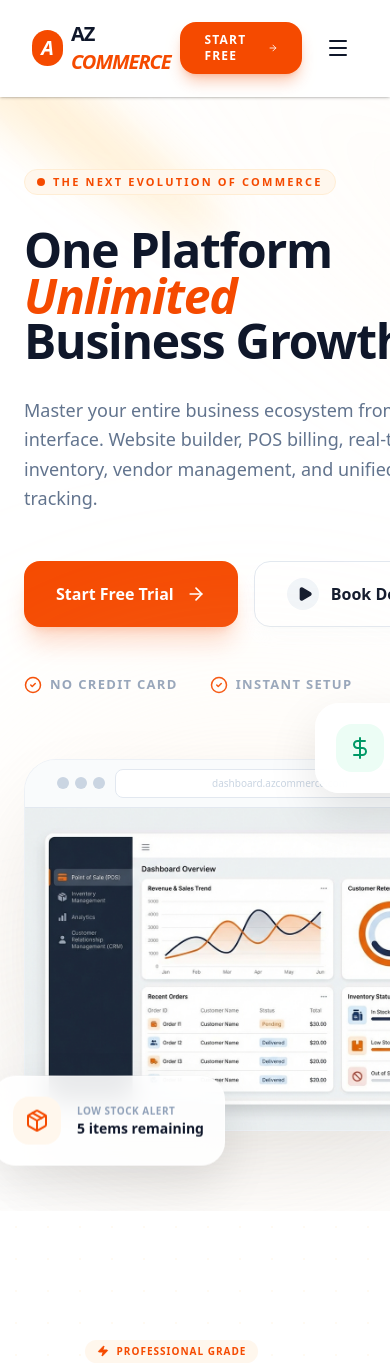
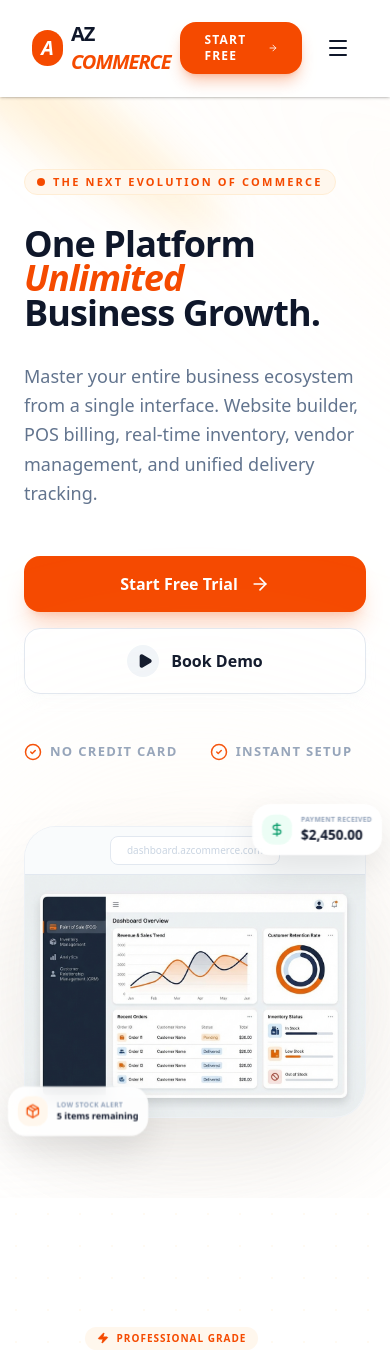
Before and after one commit to salehafirdous/AZ-Commerce, a Next.js app: page / in a window 390 px wide. Shown: the top 1371 px of the page. Built offline with nearby package versions, Linux system fonts and the light colour scheme; a web font is replaced by a local one.

Commit message:
complete updated website

```diff
--- a/src/app/layout/Footer.tsx
+++ b/src/app/layout/Footer.tsx
@@ -18,11 +18,6 @@
                 { name: "Admin Portal", href: "/products/admin-portal" },
                 { name: "Analytics", href: "/products/analytics" },
                 { name: "CRM", href: "/products/crm" }
-
-
-
-
-
 
             ]
         },
--- a/src/app/products/admin-portal/page.tsx
+++ b/src/app/products/admin-portal/page.tsx
@@ -58,7 +58,7 @@
                             initial={{ opacity: 0, y: 20 }}
                             animate={{ opacity: 1, y: 0 }}
                             transition={{ delay: 0.1 }}
-                            className="text-5xl md:text-7xl font-display font-semibold text-[#0f172a] leading-[0.95] tracking-tight mb-8"
+                            className="text-4xl sm:text-5xl md:text-7xl font-display font-semibold text-[#0f172a] leading-[0.95] tracking-tight mb-8"
                         >
                             Total Control<br />
                             <span className="text-orange-600 italic">Absolute</span> <br />
@@ -78,12 +78,12 @@
                             initial={{ opacity: 0, y: 20 }}
                             animate={{ opacity: 1, y: 0 }}
                             transition={{ delay: 0.3 }}
-                            className="flex flex-wrap gap-4 mb-12"
+                            className="flex flex-col sm:flex-row flex-wrap gap-4 mb-12"
                         >
-                            <Link href="/v4/signup" className="px-8 py-4 bg-orange-600 text-white rounded-xl font-bold hover:bg-orange-700 transition-all shadow-xl shadow-orange-600/20 active:scale-95 flex items-center gap-3 group">
+                            <Link href="/v4/signup" className="px-8 py-4 bg-orange-600 text-white rounded-xl font-bold hover:bg-orange-700 transition-all shadow-xl shadow-orange-600/20 active:scale-95 flex items-center justify-center gap-3 group w-full sm:w-auto">
                                 Start Free Trial <ArrowRight size={20} className="group-hover:translate-x-1 transition-transform" />
                             </Link>
-                            <button className="px-8 py-4 bg-white text-[#0f172a] border border-slate-200 rounded-xl font-bold hover:bg-slate-50 transition-all flex items-center gap-3 shadow-lg shadow-slate-200/10">
+                            <button className="px-8 py-4 bg-white text-[#0f172a] border border-slate-200 rounded-xl font-bold hover:bg-slate-50 transition-all flex items-center justify-center gap-3 shadow-lg shadow-slate-200/10 w-full sm:w-auto">
                                 <div className="w-8 h-8 rounded-full bg-slate-100 flex items-center justify-center">
                                     <Play size={16} className="fill-[#0f172a] translate-x-0.5" />
                                 </div>
@@ -109,13 +109,13 @@
                         className="relative perspective-1000"
                     >
                         <div className="bg-white rounded-[2rem] shadow-[0_40px_100px_-20px_rgba(0,0,0,0.12)] border border-slate-200/60 overflow-hidden relative z-10 transition-transform hover:scale-[1.02] duration-700">
-                            <div className="h-12 bg-slate-50/80 border-b border-slate-200 flex items-center px-8 gap-2.5">
-                                <div className="flex gap-1.5">
+                            <div className="h-12 bg-slate-50/80 border-b border-slate-200 flex items-center px-4 sm:px-8 gap-2.5">
+                                <div className="flex gap-1.5 hidden sm:flex">
                                     <div className="w-3 h-3 rounded-full bg-slate-300" />
                                     <div className="w-3 h-3 rounded-full bg-slate-300" />
                                     <div className="w-3 h-3 rounded-full bg-slate-300" />
                                 </div>
-                                <div className="mx-auto bg-white px-24 py-1.5 rounded-lg border border-slate-200 text-[10px] text-slate-300 font-medium">
+                                <div className="mx-auto bg-white px-4 sm:px-24 py-1.5 rounded-lg border border-slate-200 text-[10px] text-slate-300 font-medium truncate max-w-[200px] sm:max-w-none">
                                     admin.azcommerce.com
                                 </div>
                             </div>
@@ -133,28 +133,28 @@
                         <motion.div
                             animate={{ y: [0, -12, 0] }}
                             transition={{ duration: 4, repeat: Infinity, ease: "easeInOut" }}
-                            className="absolute -top-12 -right-12 bg-white/90 backdrop-blur-md p-5 rounded-2xl shadow-[0_20px_50px_rgba(0,0,0,0.1)] border border-white/50 z-20 flex items-center gap-4"
+                            className="absolute -top-4 -right-4 sm:-top-12 sm:-right-12 bg-white/90 backdrop-blur-md p-3 sm:p-5 rounded-2xl shadow-[0_20px_50px_rgba(0,0,0,0.1)] border border-white/50 z-20 flex items-center gap-3 sm:gap-4 scale-75 sm:scale-100 origin-top-right"
                         >
-                            <div className="w-12 h-12 bg-emerald-50 text-emerald-600 rounded-xl flex items-center justify-center">
-                                <Users size={24} />
+                            <div className="w-10 h-10 sm:w-12 sm:h-12 bg-emerald-50 text-emerald-600 rounded-xl flex items-center justify-center">
+                                <Users size={20} className="sm:w-6 sm:h-6" />
                             </div>
                             <div>
-                                <div className="text-[10px] font-bold text-slate-400 uppercase tracking-wider">Active Users</div>
-                                <div className="text-xl font-bold text-slate-900">1,204 Roles</div>
+                                <div className="text-[9px] sm:text-[10px] font-bold text-slate-400 uppercase tracking-wider">Active Users</div>
+                                <div className="text-lg sm:text-xl font-bold text-slate-900">1,204 Roles</div>
                             </div>
                         </motion.div>
 
                         <motion.div
                             animate={{ y: [0, 12, 0] }}
                             transition={{ duration: 5, repeat: Infinity, ease: "easeInOut", delay: 1 }}
-                            className="absolute -bottom-8 -left-8 bg-white/90 backdrop-blur-md p-5 rounded-2xl shadow-[0_20px_50px_rgba(0,0,0,0.1)] border border-white/50 z-20 flex items-center gap-4"
+                            className="absolute -bottom-4 -left-4 sm:-bottom-8 sm:-left-8 bg-white/90 backdrop-blur-md p-3 sm:p-5 rounded-2xl shadow-[0_20px_50px_rgba(0,0,0,0.1)] border border-white/50 z-20 flex items-center gap-3 sm:gap-4 scale-75 sm:scale-100 origin-bottom-left"
                         >
-                            <div className="w-12 h-12 bg-orange-50 text-orange-600 rounded-xl flex items-center justify-center">
-                                <Lock size={24} />
+                            <div className="w-10 h-10 sm:w-12 sm:h-12 bg-orange-50 text-orange-600 rounded-xl flex items-center justify-center">
+                                <Lock size={20} className="sm:w-6 sm:h-6" />
                             </div>
                             <div>
-                                <div className="text-[10px] font-bold text-slate-400 uppercase tracking-wider">Security Status</div>
-                                <div className="text-sm font-bold text-slate-900">Protected</div>
+                                <div className="text-[9px] sm:text-[10px] font-bold text-slate-400 uppercase tracking-wider">Security Status</div>
+                                <div className="text-xs sm:text-sm font-bold text-slate-900">Protected</div>
                             </div>
                         </motion.div>
 
--- a/src/components/v4/NavbarV4.tsx
+++ b/src/components/v4/NavbarV4.tsx
@@ -42,7 +42,7 @@
             )}>
                 <div className="flex items-center justify-between">
                     {/* Logo */}
-                    <Link href="/v4" className="flex items-center gap-2 group">
+                    <Link href="/" className="flex items-center gap-2 group">
                         <div className="w-9 h-9 bg-orange-600 rounded-xl flex items-center justify-center transform group-hover:rotate-6 transition-transform">
                             <span className="text-white font-black text-xl italic leading-none">A</span>
                         </div>
--- a/src/components/v4/sections/FinalCTAV4.tsx
+++ b/src/components/v4/sections/FinalCTAV4.tsx
@@ -63,7 +63,7 @@
                             className="flex flex-wrap justify-center gap-6"
                         >
                             <Link
-                                href="/v4/signup"
+                                href="/signup"
                                 className="px-10 py-5 bg-orange-600 text-white rounded-2xl font-black text-lg hover:bg-orange-700 transition-all shadow-2xl shadow-orange-600/30 active:scale-95 flex items-center gap-3 group uppercase tracking-widest"
                             >
                                 Start Free Trial <ArrowRight size={24} className="group-hover:translate-x-2 transition-transform" />
--- a/src/components/v4/sections/HeroV4.tsx
+++ b/src/components/v4/sections/HeroV4.tsx
@@ -54,7 +54,7 @@
                             initial={{ opacity: 0, y: 20 }}
                             animate={{ opacity: 1, y: 0 }}
                             transition={{ delay: 0.1 }}
-                            className="text-5xl md:text-7xl font-display font-semibold text-[#0f172a] leading-[0.95] tracking-tight mb-8"
+                            className="text-4xl sm:text-5xl md:text-7xl font-display font-semibold text-[#0f172a] leading-[0.95] tracking-tight mb-8"
                         >
                             One Platform <br />
                             <span className="text-orange-600 italic">Unlimited</span> <br />
@@ -74,15 +74,15 @@
                             initial={{ opacity: 0, y: 20 }}
                             animate={{ opacity: 1, y: 0 }}
                             transition={{ delay: 0.3 }}
-                            className="flex flex-wrap gap-4 mb-12"
+                            className="flex flex-col sm:flex-row flex-wrap gap-4 mb-12"
                         >
                             <Link
                                 href="/v4/signup"
-                                className="px-8 py-4 bg-orange-600 text-white rounded-xl font-bold hover:bg-orange-700 transition-all shadow-xl shadow-orange-600/20 active:scale-95 flex items-center gap-3 group"
+                                className="px-8 py-4 bg-orange-600 text-white rounded-xl font-bold hover:bg-orange-700 transition-all shadow-xl shadow-orange-600/20 active:scale-95 flex items-center justify-center gap-3 group w-full sm:w-auto"
                             >
                                 Start Free Trial <ArrowRight size={20} className="group-hover:translate-x-1 transition-transform" />
                             </Link>
-                            <button className="px-8 py-4 bg-white text-[#0f172a] border border-slate-200 rounded-xl font-bold hover:bg-slate-50 transition-all flex items-center gap-3 shadow-lg shadow-slate-200/10">
+                            <button className="px-8 py-4 bg-white text-[#0f172a] border border-slate-200 rounded-xl font-bold hover:bg-slate-50 transition-all flex items-center justify-center gap-3 shadow-lg shadow-slate-200/10 w-full sm:w-auto">
                                 <div className="w-8 h-8 rounded-full bg-slate-100 flex items-center justify-center">
                                     <Play size={16} className="fill-[#0f172a] translate-x-0.5" />
                                 </div>
@@ -110,13 +110,13 @@
                     >
                         {/* Browser Frame */}
                         <div className="bg-white rounded-[2rem] shadow-[0_40px_100px_-20px_rgba(0,0,0,0.12)] border border-slate-200/60 overflow-hidden relative z-10 transition-transform hover:scale-[1.02] duration-700">
-                            <div className="h-12 bg-slate-50/80 border-b border-slate-200 flex items-center px-8 gap-2.5">
-                                <div className="flex gap-1.5">
+                            <div className="h-12 bg-slate-50/80 border-b border-slate-200 flex items-center px-4 sm:px-8 gap-2.5">
+                                <div className="flex gap-1.5 hidden sm:flex">
                                     <div className="w-3 h-3 rounded-full bg-slate-300" />
                                     <div className="w-3 h-3 rounded-full bg-slate-300" />
                                     <div className="w-3 h-3 rounded-full bg-slate-300" />
                                 </div>
-                                <div className="mx-auto bg-white px-24 py-1.5 rounded-lg border border-slate-200 text-[10px] text-slate-300 font-medium">
+                                <div className="mx-auto bg-white px-4 sm:px-24 py-1.5 rounded-lg border border-slate-200 text-[10px] text-slate-300 font-medium truncate max-w-[200px] sm:max-w-none">
                                     dashboard.azcommerce.com
                                 </div>
                             </div>
@@ -134,28 +134,28 @@
                         <motion.div
                             animate={{ y: [0, -12, 0] }}
                             transition={{ duration: 4, repeat: Infinity, ease: "easeInOut" }}
-                            className="absolute -top-12 -right-12 bg-white/90 backdrop-blur-md p-5 rounded-2xl shadow-[0_20px_50px_rgba(0,0,0,0.1)] border border-white/50 z-20 flex items-center gap-4"
+                            className="absolute -top-4 -right-4 sm:-top-12 sm:-right-12 bg-white/90 backdrop-blur-md p-3 sm:p-5 rounded-2xl shadow-[0_20px_50px_rgba(0,0,0,0.1)] border border-white/50 z-20 flex items-center gap-3 sm:gap-4 scale-75 sm:scale-100 origin-top-right"
                         >
-                            <div className="w-12 h-12 bg-emerald-50 text-emerald-600 rounded-xl flex items-center justify-center">
-                                <DollarSign size={24} />
+                            <div className="w-10 h-10 sm:w-12 sm:h-12 bg-emerald-50 text-emerald-600 rounded-xl flex items-center justify-center">
+                                <DollarSign size={20} className="sm:w-6 sm:h-6" />
                             </div>
                             <div>
-                                <div className="text-[10px] font-bold text-slate-400 uppercase tracking-wider">Payment Received</div>
-                                <div className="text-xl font-bold text-slate-900">$2,450.00</div>
+                                <div className="text-[9px] sm:text-[10px] font-bold text-slate-400 uppercase tracking-wider">Payment Received</div>
+                                <div className="text-lg sm:text-xl font-bold text-slate-900">$2,450.00</div>
                             </div>
                         </motion.div>
 
                         <motion.div
                             animate={{ y: [0, 12, 0] }}
                             transition={{ duration: 5, repeat: Infinity, ease: "easeInOut", delay: 1 }}
-                            className="absolute -bottom-8 -left-8 bg-white/90 backdrop-blur-md p-5 rounded-2xl shadow-[0_20px_50px_rgba(0,0,0,0.1)] border border-white/50 z-20 flex items-center gap-4"
+                            className="absolute -bottom-4 -left-4 sm:-bottom-8 sm:-left-8 bg-white/90 backdrop-blur-md p-3 sm:p-5 rounded-2xl shadow-[0_20px_50px_rgba(0,0,0,0.1)] border border-white/50 z-20 flex items-center gap-3 sm:gap-4 scale-75 sm:scale-100 origin-bottom-left"
                         >
-                            <div className="w-12 h-12 bg-orange-50 text-orange-600 rounded-xl flex items-center justify-center">
-                                <Package size={24} />
+                            <div className="w-10 h-10 sm:w-12 sm:h-12 bg-orange-50 text-orange-600 rounded-xl flex items-center justify-center">
+                                <Package size={20} className="sm:w-6 sm:h-6" />
                             </div>
                             <div>
-                                <div className="text-[10px] font-bold text-slate-400 uppercase tracking-wider">Low Stock Alert</div>
-                                <div className="text-sm font-bold text-slate-900">5 items remaining</div>
+                                <div className="text-[9px] sm:text-[10px] font-bold text-slate-400 uppercase tracking-wider">Low Stock Alert</div>
+                                <div className="text-xs sm:text-sm font-bold text-slate-900">5 items remaining</div>
                             </div>
                         </motion.div>
 
```
Also changed, not shown: src/components/v4/FooterV4.tsx (+4 -4 lines).
